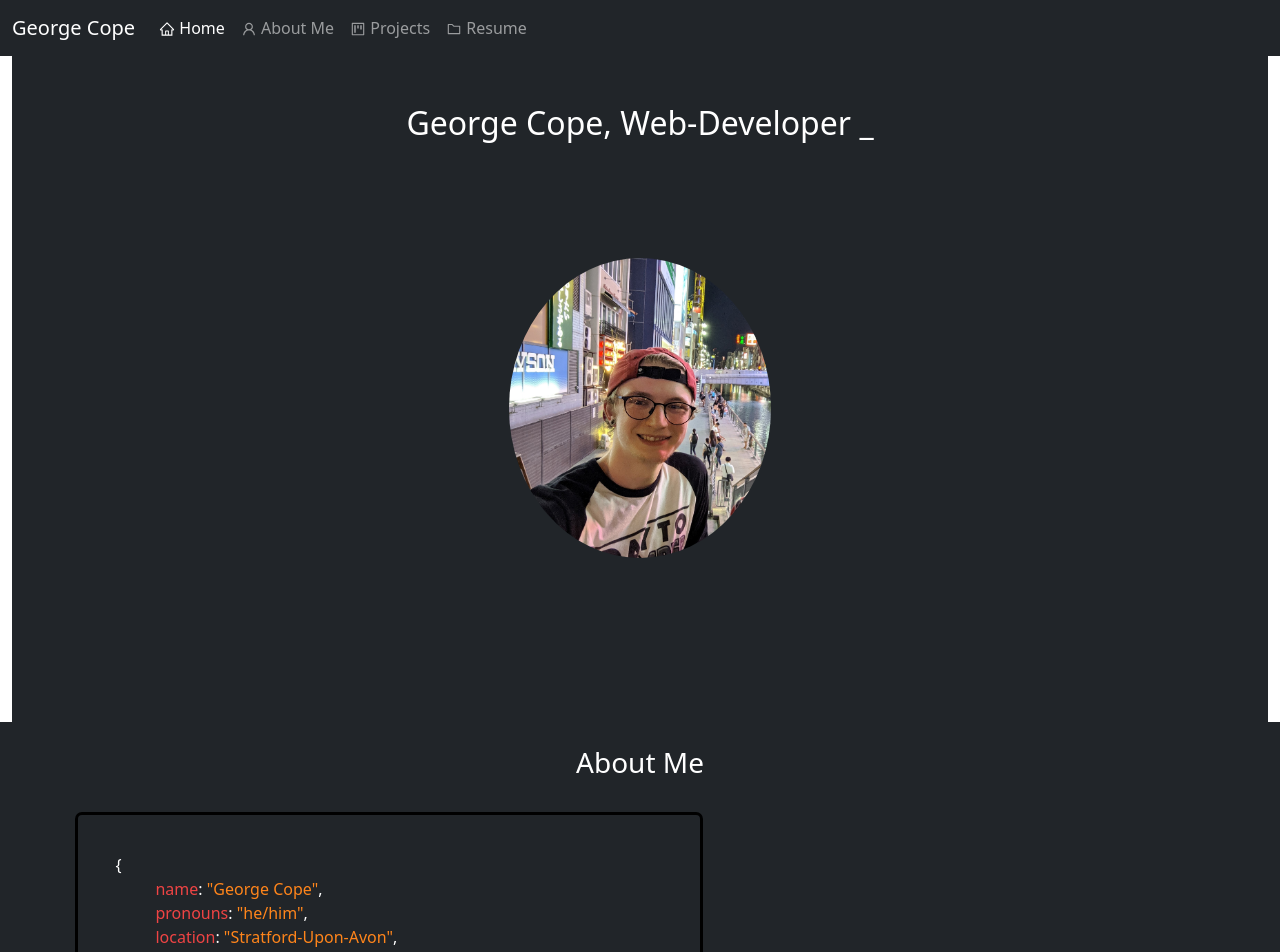
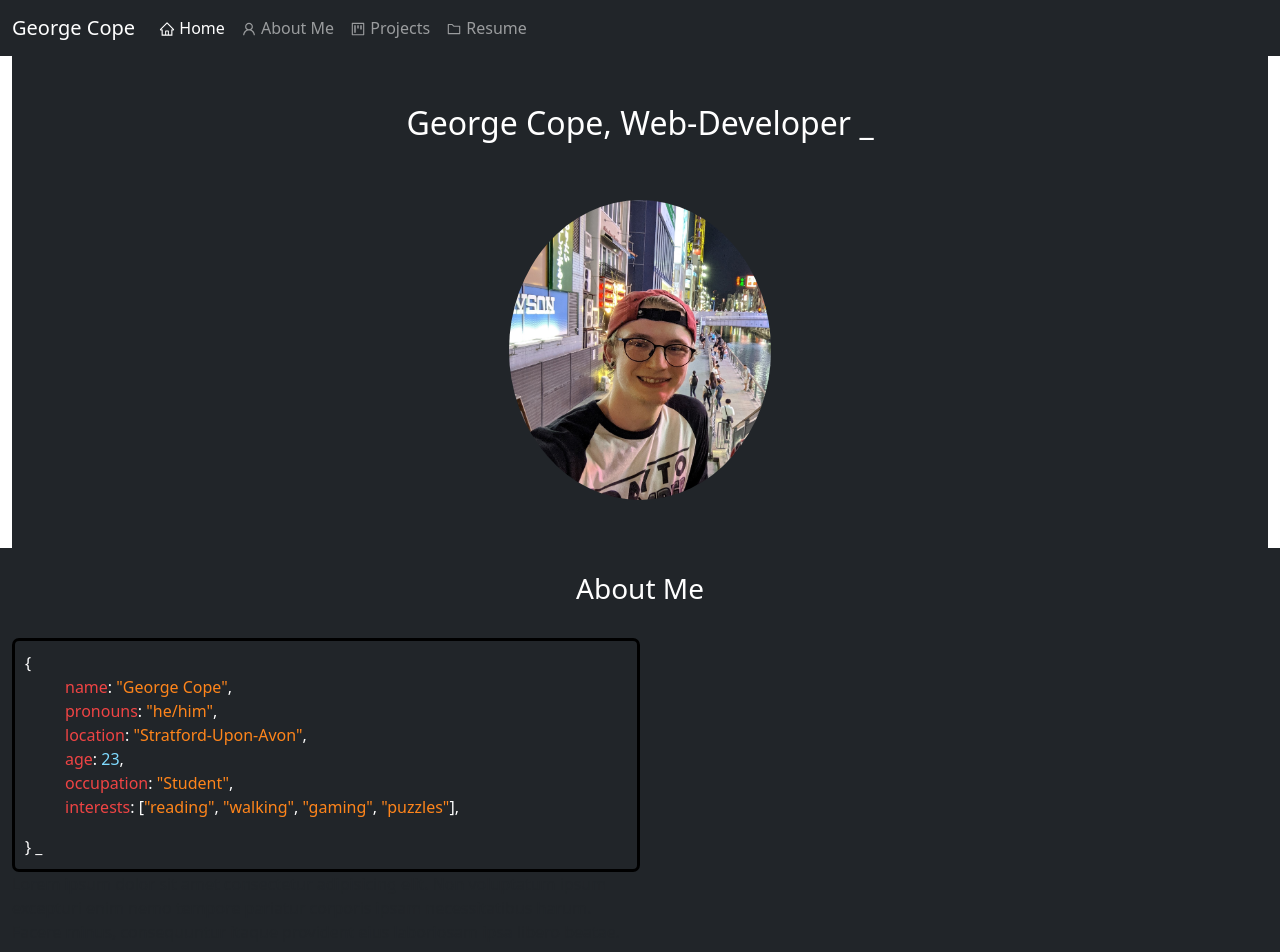
Before and after one commit to MyDryDay/React_Portfolio, a React (Create React App) app: page / in a window 1280 px wide. Shown: the top 952 px of the page. Built offline with nearby package versions, Linux system fonts and the light colour scheme.

Commit message:
Added some more styling to CSS file

```diff
--- a/src/App.css
+++ b/src/App.css
@@ -1,4 +1,8 @@
 /* About page */
+*{
+    box-sizing: border-box;
+}
+
 .center{
     text-align: center;
 }
@@ -19,8 +23,8 @@
 }
 
 .img{
-    margin-top: 10%;
-    margin-bottom: 10%;
+    margin-top: 5%;
+    margin-bottom: 0%;
     max-height: 300px;
     max-width: 300px;
 }
@@ -35,10 +39,9 @@ h3{
 
 .objectDiv{
     color: white;
-    padding: 3%;
+    padding: 10px;
     border: 3px solid black;
     border-radius: 7px;
-    margin: 0 5% 0 5%;
 }
 
 .tab{
@@ -57,10 +60,7 @@ h3{
     color: #7FDBFF;
 }
 
-.statementDiv{
-    color: white;
-    padding: 3%;
-    border: 3px solid black;
-    border-radius: 7px;
-    margin: 0 5% 0 5%;
+.objLink{
+    text-decoration: none;
+    color: #AAAAAA;
 }
```
